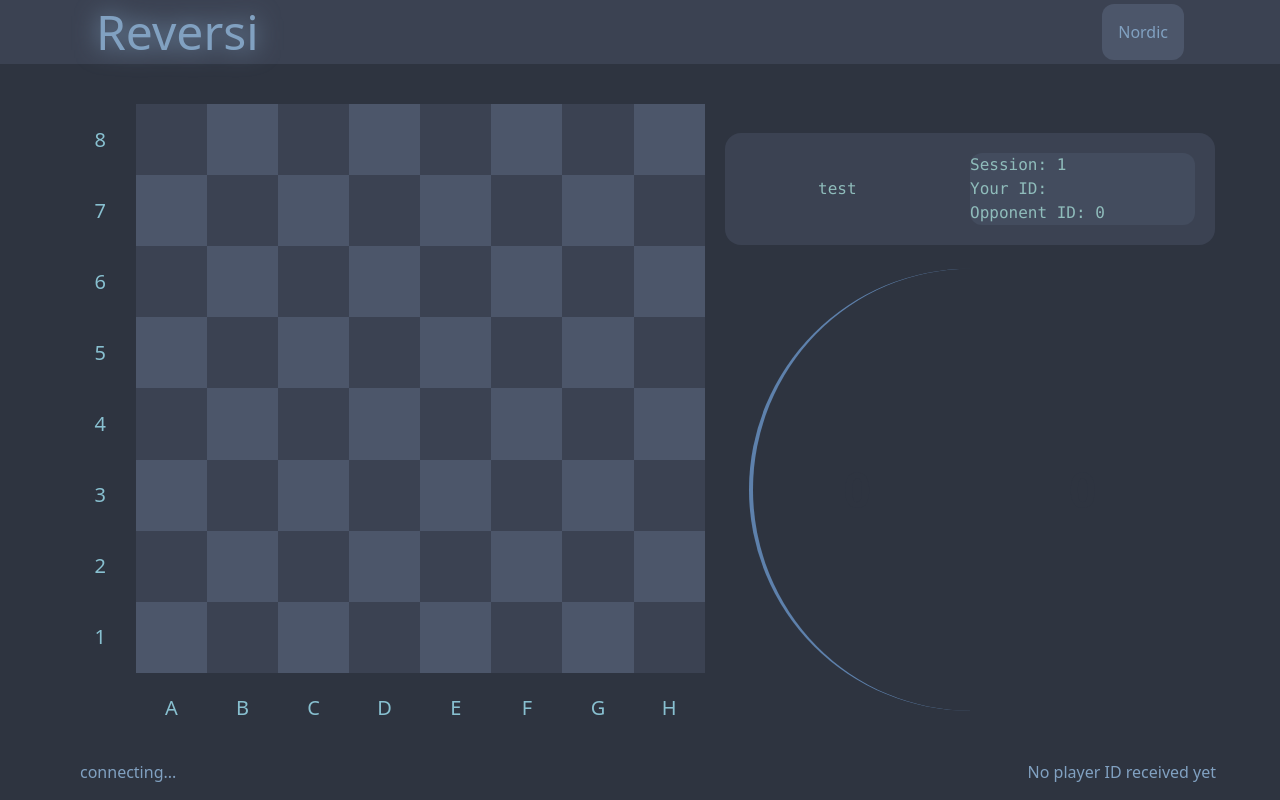
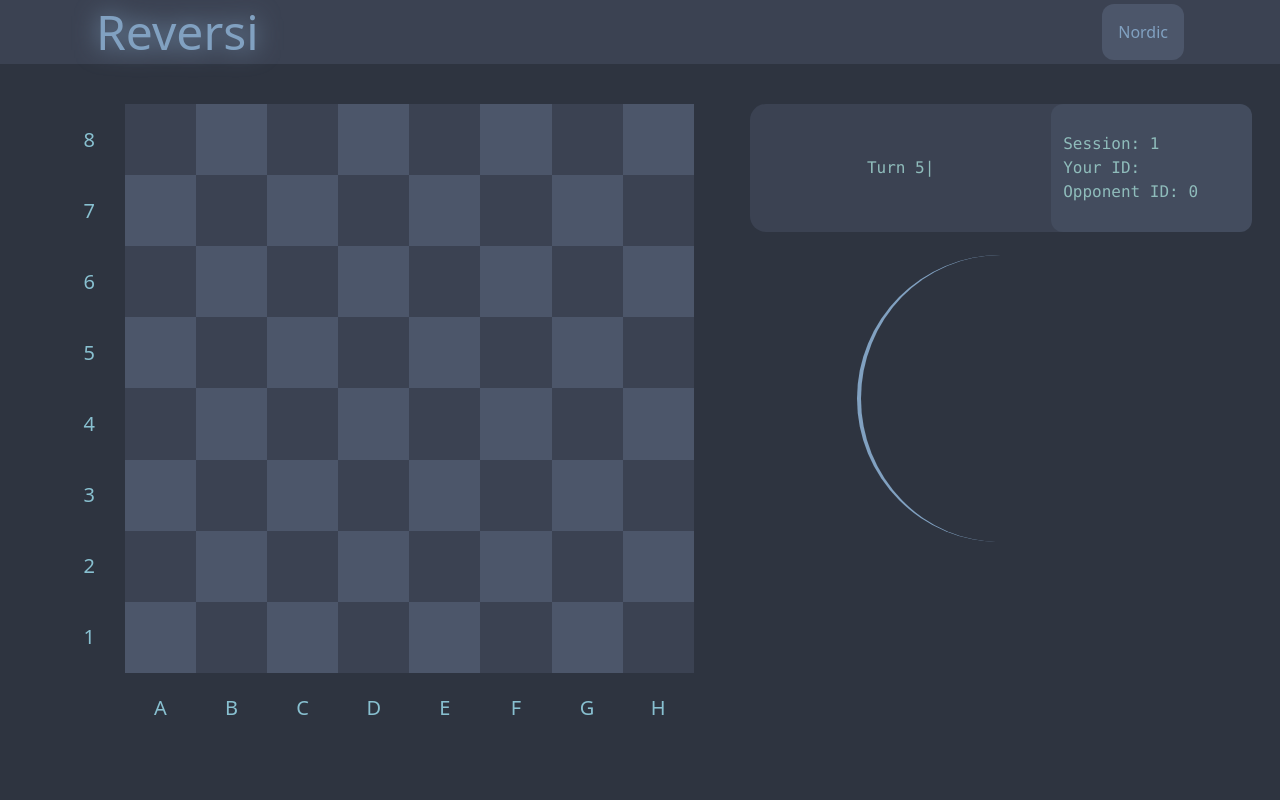
Before and after one commit to KuramaSyu/reversi-but-modern, a React (Create React App) app in the folder frontend/: page /game/1 in a window 1280 px wide. Built offline with nearby package versions, Linux system fonts and the light colour scheme; no server answers.

Commit message:
added RuleErrorEvent validation

```diff
--- a/frontend/src/pages/Reversi.tsx
+++ b/frontend/src/pages/Reversi.tsx
@@ -1,5 +1,6 @@
 import React, { useState, useEffect, useRef } from 'react';
 import { useParams } from 'react-router-dom';
+import { TypeAnimation } from 'react-type-animation';
 
 interface BoardProps {
     theme: string;
@@ -17,6 +18,7 @@ interface BoardState {
   screen_height: number;
   rotation: number;
   player_id: number | null;
+  info: string;
 }
 
 interface ChipProps {
@@ -38,6 +40,12 @@ class Chip extends React.Component<ChipProps> {
 
         );
     }
+}
+
+interface RuleErrorEvent {
+  event: string;
+  user_id: number;
+  message: string;
 }
 
 interface GameReadyEvent {
@@ -95,7 +103,7 @@ class Board extends React.Component<BoardProps, BoardState> {
     player_1_id: number = 0;
     player_2_id: number = 0;
     starter_id: number = 0;
-    info: string = "";
+    turn: number = 5;
 
     constructor(props: BoardProps) {
       super(props);
@@ -107,6 +115,7 @@ class Board extends React.Component<BoardProps, BoardState> {
       screen_height: window.innerHeight,
       rotation: 0,
       player_id: null,
+      info: `Turn ${this.turn}`,
       };
       this.active_attrs = "bg-b text-highlight-b font-semibold text-xl";
       this.unactive_attrs = "text-highlight-b font-extralight text-xl";
@@ -116,8 +125,11 @@ class Board extends React.Component<BoardProps, BoardState> {
       this.starter_id = 0;
     }
 
+    on_rule_error(event: RuleErrorEvent) {
+      this.setState({ info: event.message });
+    }
+
     on_chip_placed(event: ChipPlacedEvent) {
-
       if (event.status !== 200) {
         console.log("Error: ", event);
         return;
@@ -144,9 +156,12 @@ class Board extends React.Component<BoardProps, BoardState> {
           this.board.push({ row: chip.row, col: chip.column, chip: this.chips[this.current_player_id]})
         }
       );
+      this.turn++;
+      this.setState({ info: `Turn ${this.turn}` });
       this.cyclePlayer();
       this.forceUpdate();
     }
+
 
     on_game_ready(event: GameReadyEvent, opponentID: number | null, ownID: number | null) {
       console.log("Game ready event: ", event)
@@ -311,45 +326,58 @@ class Board extends React.Component<BoardProps, BoardState> {
                     {/* render chip on click into the square */}
                     <div className='flex w-full h-full items-center justify-center'>{chip}</div>
                 </div>
-
-
             </div>
             );
         }
         }
+      // calculate player info circle size
+      const shrink_percent = 0.65;
       const px = Math.floor(screen_height * 0.8);
-      const px_rest_width = (Math.min(window.innerHeight, window.innerWidth - px) ) / 1.42 * 1;
+      const px_rest_width = (Math.min(window.innerHeight, window.innerWidth - px) ) / 1.42 * 1 * shrink_percent;
+
       return (
-        <div className={`flex flex-col lg:flex-row items-center justify-center gap-5`}>
+        <div className={`flex flex-col lg:flex-row items-start justify-around h-full`}>
             <div className={theme + " grid grid-cols-9 grid-rows-9"} style={{ height: px, width: px }}>
             {squares}
             </div>
-
-
-            <div className='flex flex-col justify-center items-center h-full gap-5'>
+            <div className='flex flex-col basis-2/5 flex-initial justify-between items-center gap-5 h-full'>
                 {/* info bar */}
-                <div className='flex flex-row basis-1/4 flex-grow justify-center items-center w-full h-full bg-b rounded-2xl'>
-                  <div className='flex basis-1/2 flex-shrink text-highlight-a font-mono justify-center items-center'>{this.info ? this.info : "test"}</div>
-                  <div className='flex basis-1/2 flex-grow flex-col m-5 bg-c text-highlight-a font-mono items-left rounded-xl'>
+                <div className='flex flex-row basis-1/5 justify-between items-center w-full h-full bg-b rounded-2xl'>
+                  <div className='flex basis-3/5 flex-shrink px-5 text-highlight-a font-mono justify-center items-center text-center w-full'>
+                      <TypeAnimation
+                        key={this.state.info}
+                        sequence={[
+                          this.state.info,
+                        ]}
+                        wrapper="div"
+                        className="w-full h-full"
+                        speed={50}
+                        repeat={0}
+                      />
+                  </div>
+                  <div className='flex basis-2/5 flex-col p-3 bg-c text-highlight-a font-mono items-left rounded-xl h-full justify-center'>
                     <p className='flex'>Session: {this.props.session}</p>
                     <p className='flex'>Your ID: {this.state.player_id}</p>
                     <p className='flex'>Opponent ID: {this.state.player_id === this.player_1_id ? this.player_2_id : this.player_1_id}</p>
                   </div>
                 </div>
               {/* player indicator circle */}
-              <div className="flex flex-row justify-around items-center relative my-5 lg:my-0 lg:mx-5 max-h-[70vh] overflow-hidden" style={{ height: px_rest_width, width: px_rest_width }}>
+              <div className='flex basis-3/4 flex-grow'>
+                <div className="flex flex-row justify-around items-center relative mr-5 lg:my-0 lg:mx-5 overflow-hidden" style={{ height: px_rest_width, width: px_rest_width }}>
                     <div
                         className={`absolute -z-1 w-[98%] h-[98%] bg-transparent border-highlight-c rounded-full border-4
                         border-t-1 border-l-0 border-r-0 border-b-0 transition-all duration-[1s] ease-out
-                      ${this.current_player_id !== this.player_1_id ? 'rotate-90 border-highlight-a' : '-rotate-90 border-highlight-d'} `}>
+                        ${this.current_player_id !== this.player_1_id ? 'rotate-90 border-highlight-d' : '-rotate-90 border-highlight-a'} `}>
                     </div>
-                  <div className={`flex rounded-full ${this.chip_colors[this.player_1_id]} justify-center items-center text-5xl text-a font-bold`} style={{ height: px_rest_width/2.2, width: px_rest_width/2.2 }}>
-                      {this.player_1_id === this.state.player_id ? 'You' : this.player_1_id}
+                    <div className={`flex rounded-full ${this.chip_colors[this.player_1_id]} justify-center items-center text-4xl text-a font-extralight font-mono`} style={{ height: px_rest_width/2.2, width: px_rest_width/2.2 }}>
+                        {this.player_1_id === this.state.player_id ? 'You' : ""}
                     </div>
-                  <div className={`flex rounded-full ${this.chip_colors[this.player_2_id]} justify-center items-center text-5xl text-a font-bold`} style={{ height: px_rest_width/2.2, width: px_rest_width/2.2 }}>
-                  {this.player_2_id === this.state.player_id ? 'You' : this.player_2_id}
+                    <div className={`flex rounded-full ${this.chip_colors[this.player_2_id]} justify-center items-center text-4xl text-a font-extralight font-mono`} style={{ height: px_rest_width/2.2, width: px_rest_width/2.2 }}>
+                    {this.player_2_id === this.state.player_id ? 'You' : ""}
                     </div>
                 </div>
+              </div>
+
             </div>
 
         </div>
@@ -412,6 +440,11 @@ const Reversi: React.FC<ReversiProps> = ({ theme }) => {
           // Call on_chip_placed method of the Board component
           boardRef.current?.on_chip_placed(json_event);
         }
+        // handle RuleErrorEvent
+        if (json_event.event === 'RuleErrorEvent') {
+          console.log('RuleErrorEvent');
+          boardRef.current?.on_rule_error(json_event);
+        }
         setMessages((prevMessages) => [message, ...prevMessages]);
         if (json_event.event === 'GameReadyEvent') {
           boardRef.current?.on_game_ready(json_event, opponentID, playerID);
@@ -434,16 +467,18 @@ const Reversi: React.FC<ReversiProps> = ({ theme }) => {
   }
 
   return (
-    <div className={`${theme} flex flex-col md:flex-col space-x-4 space-y-4 my-10 justify-around px-[5%] overflow-y-visible text-highlight-c`}>
+    <div className={`${theme} flex flex-col md:flex-col space-x-4 space-y-4 my-10 justify-around pl-[2%] overflow-y-visible text-highlight-c`}>
       {/* Board Component */}
-      <div className="flex-shrink">
+      <div className="flex-auto h-[80vh]">
         <Board ref={boardRef} theme={theme} rows={9} cols={9} socket={socket} session={session_id ?? 'FFFF'}/>
       </div>
+      <br></br>
+      <br></br>
 
-      <div className='flex flex-row gap-1 justify-between'>
+      {/* <div className='flex flex-row gap-1 justify-between'>
         <div>{connected_session? `connected to session: ${connected_session}` : 'connecting...'}</div>
         <div>{playerID? `player id: ${playerID}` : 'No player ID received yet'}</div>
-      </div>
+      </div> */}
       {/* Websocket communication */}
       <div className="flex-auto text-highlight-c">
         <div
```
Lines whose indentation alone changed are shown as unchanged.
